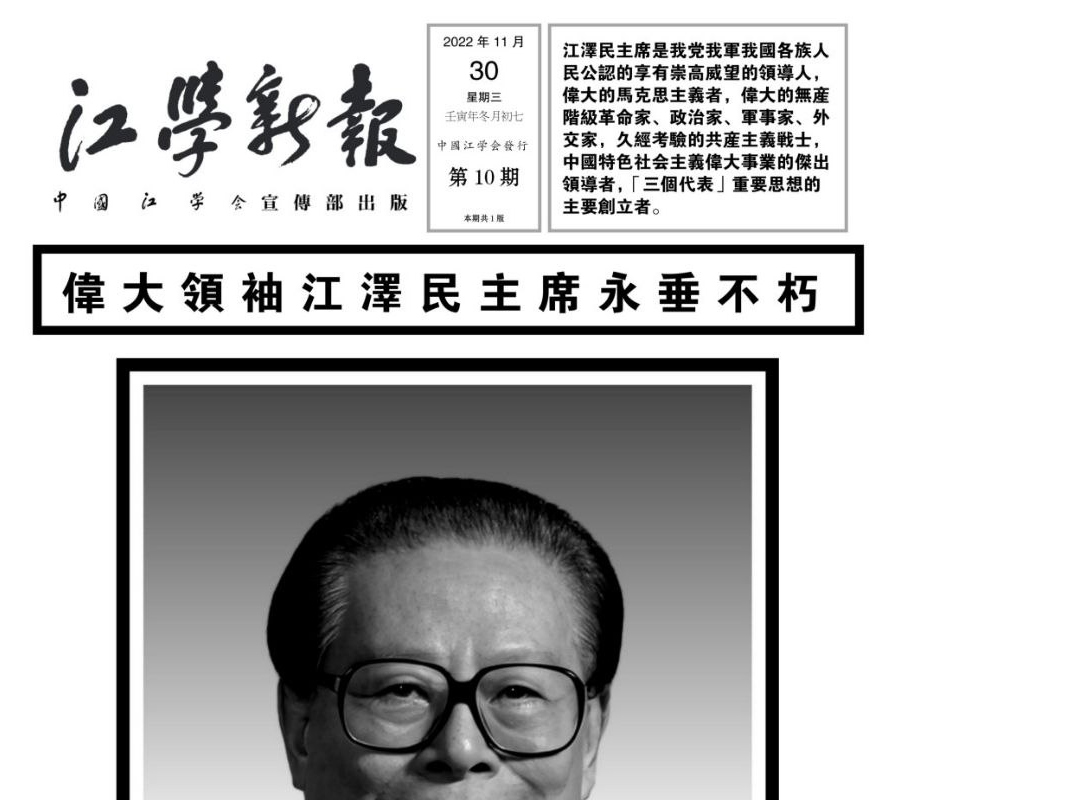
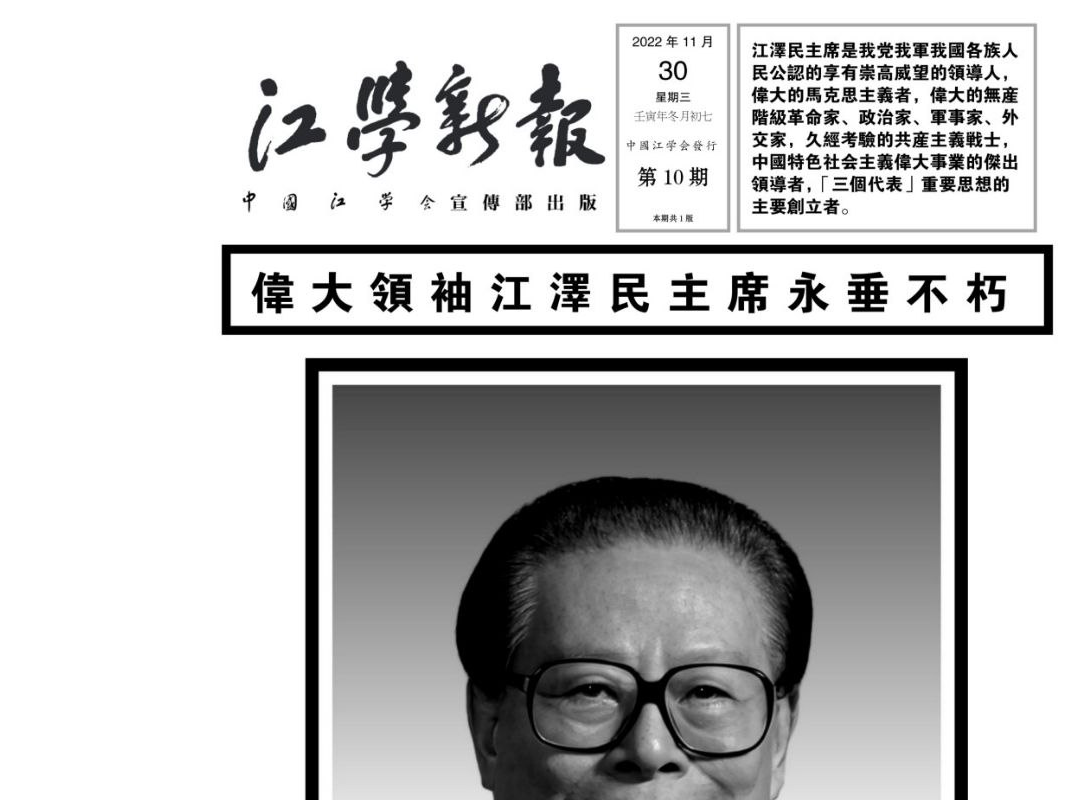
Before and after one commit to ycfeng666/jiangzhuxi, a plain HTML site: page index.html in a window 1280 px wide. Shown: the top 800 px of the page, without its empty margins (3-1088 px from the left). Drawn offline with Linux system fonts and the light colour scheme.

Commit message:
Update index.html
图像居中

```diff
--- a/index.html
+++ b/index.html
@@ -6,7 +6,7 @@
 </head>
 
 <body>
-  <div class="main">
+  <div class="main" style="text-align:center">
     <img src="1.jpg" title="伟大领袖">
   </div>
 </body>
```
